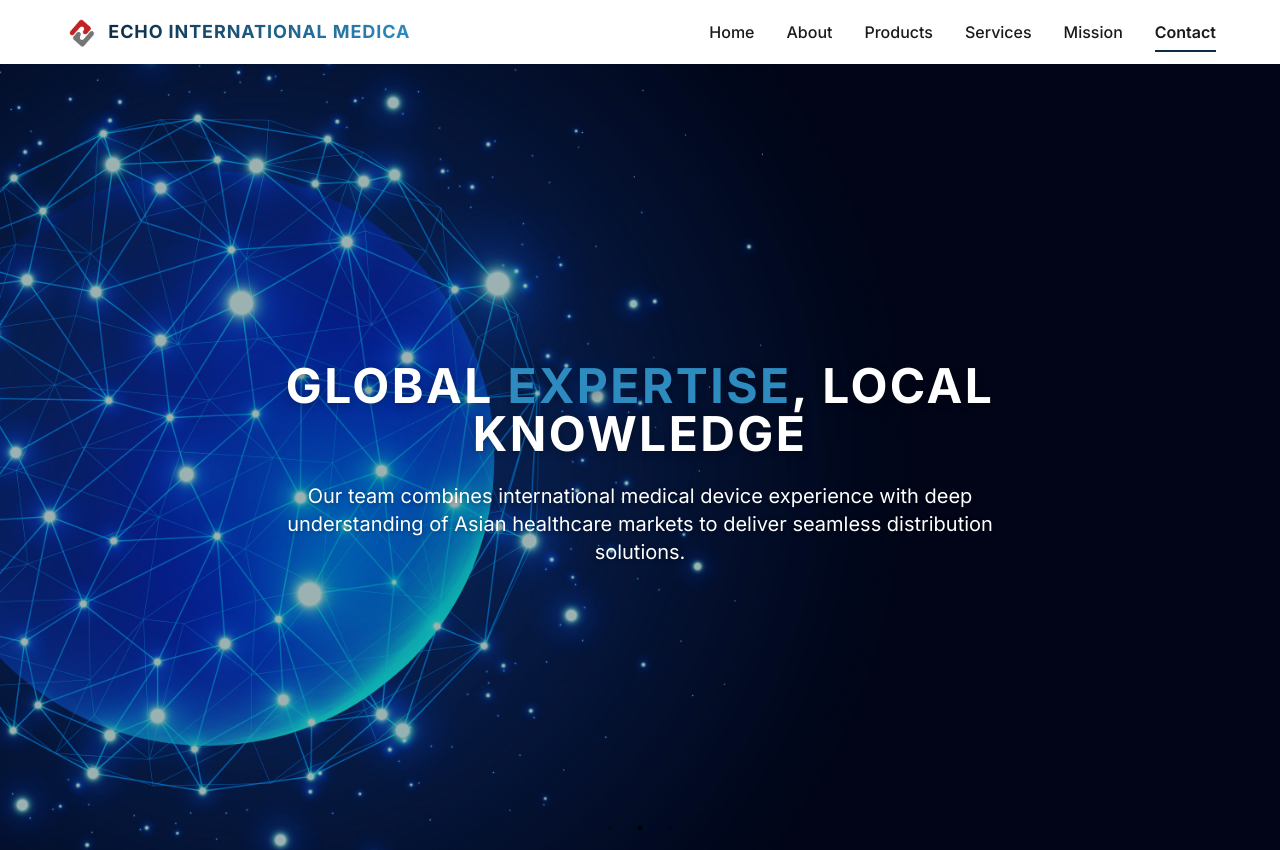
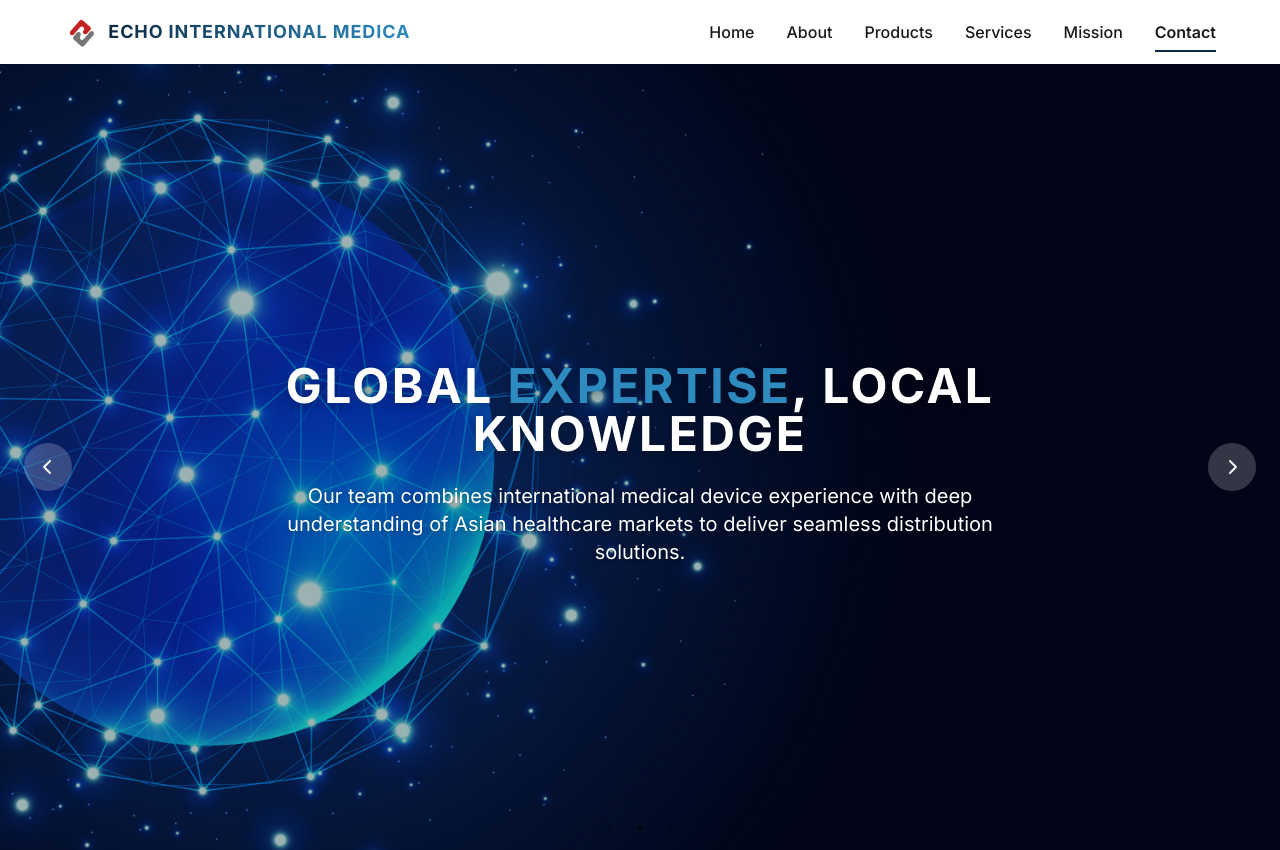
Before and after one commit to arianapan/echointlmedica, a React (Vite) app: page /#contact in a window 1280 px wide. Shown: the top 850 px of the page. Built offline with nearby package versions, Linux system fonts and the light colour scheme.

Commit message:
React网页迁移第二版

```diff
--- a/src/components/HeroCarousel.jsx
+++ b/src/components/HeroCarousel.jsx
@@ -1,6 +1,48 @@
 import { useEffect, useRef } from 'react';
 import Slider from 'react-slick';
 import assets from '../assets';
+
+// 自定义箭头组件
+const CustomPrevArrow = ({ onClick }) => (
+  <button
+    className="absolute left-6 top-1/2 -translate-y-1/2 w-12 h-12 rounded-full bg-white/20 text-white flex items-center justify-center hover:bg-white/40 transition-all z-10"
+    onClick={onClick}
+    aria-label="Previous slide"
+  >
+    <i className="fas fa-chevron-left"></i>
+  </button>
+);
+
+const CustomNextArrow = ({ onClick }) => (
+  <button
+    className="absolute right-6 top-1/2 -translate-y-1/2 w-12 h-12 rounded-full bg-white/20 text-white flex items-center justify-center hover:bg-white/40 transition-all z-10"
+    onClick={onClick}
+    aria-label="Next slide"
+  >
+    <i className="fas fa-chevron-right"></i>
+  </button>
+);
+
+// 移动端自定义箭头组件
+const MobilePrevArrow = ({ onClick }) => (
+  <button
+    className="absolute left-3 top-1/2 -translate-y-1/2 w-10 h-10 rounded-full bg-white/20 text-white flex items-center justify-center hover:bg-white/40 transition-all z-10"
+    onClick={onClick}
+    aria-label="Previous slide"
+  >
+    <i className="fas fa-chevron-left"></i>
+  </button>
+);
+
+const MobileNextArrow = ({ onClick }) => (
+  <button
+    className="absolute right-3 top-1/2 -translate-y-1/2 w-10 h-10 rounded-full bg-white/20 text-white flex items-center justify-center hover:bg-white/40 transition-all z-10"
+    onClick={onClick}
+    aria-label="Next slide"
+  >
+    <i className="fas fa-chevron-right"></i>
+  </button>
+);
 
 const HeroCarousel = () => {
   const sliderRef = useRef(null);
@@ -34,30 +76,14 @@ const HeroCarousel = () => {
     fade: true,
     cssEase: 'linear',
     dotsClass: 'slick-dots absolute bottom-8 z-10',
-    prevArrow: (
-      <button className="absolute left-6 top-1/2 -translate-y-1/2 w-12 h-12 rounded-full bg-white/20 text-white flex items-center justify-center hover:bg-white/40 transition-all z-10">
-        <i className="fas fa-chevron-left"></i>
-      </button>
-    ),
-    nextArrow: (
-      <button className="absolute right-6 top-1/2 -translate-y-1/2 w-12 h-12 rounded-full bg-white/20 text-white flex items-center justify-center hover:bg-white/40 transition-all z-10">
-        <i className="fas fa-chevron-right"></i>
-      </button>
-    ),
+    prevArrow: <CustomPrevArrow />,
+    nextArrow: <CustomNextArrow />,
     responsive: [
       {
         breakpoint: 768,
         settings: {
-          prevArrow: (
-            <button className="absolute left-3 top-1/2 -translate-y-1/2 w-10 h-10 rounded-full bg-white/20 text-white flex items-center justify-center hover:bg-white/40 transition-all z-10">
-              <i className="fas fa-chevron-left"></i>
-            </button>
-          ),
-          nextArrow: (
-            <button className="absolute right-3 top-1/2 -translate-y-1/2 w-10 h-10 rounded-full bg-white/20 text-white flex items-center justify-center hover:bg-white/40 transition-all z-10">
-              <i className="fas fa-chevron-right"></i>
-            </button>
-          ),
+          prevArrow: <MobilePrevArrow />,
+          nextArrow: <MobileNextArrow />,
           dotsClass: 'slick-dots absolute bottom-5 z-10'
         }
       }
--- a/src/main.jsx
+++ b/src/main.jsx
@@ -5,7 +5,12 @@ import { BrowserRouter } from 'react-router-dom';
 import AppContextProvider from './context/AppContext';
 
 createRoot(document.getElementById('root')).render(
-  <BrowserRouter>
+  <BrowserRouter
+    future={{
+      v7_startTransition: true,
+      v7_relativeSplatPath: true
+    }}
+  >
     <AppContextProvider>
       <App />
     </AppContextProvider>
```
